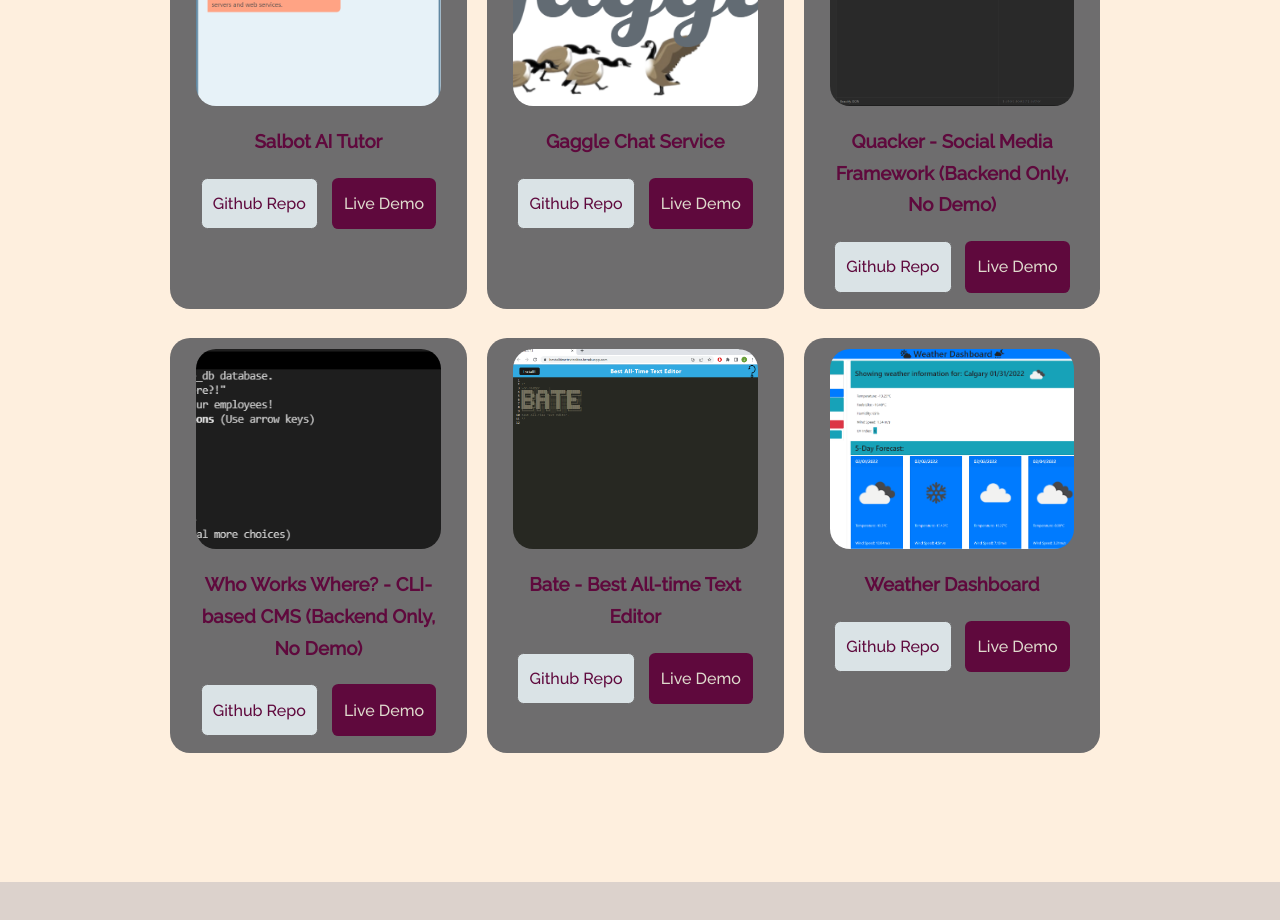
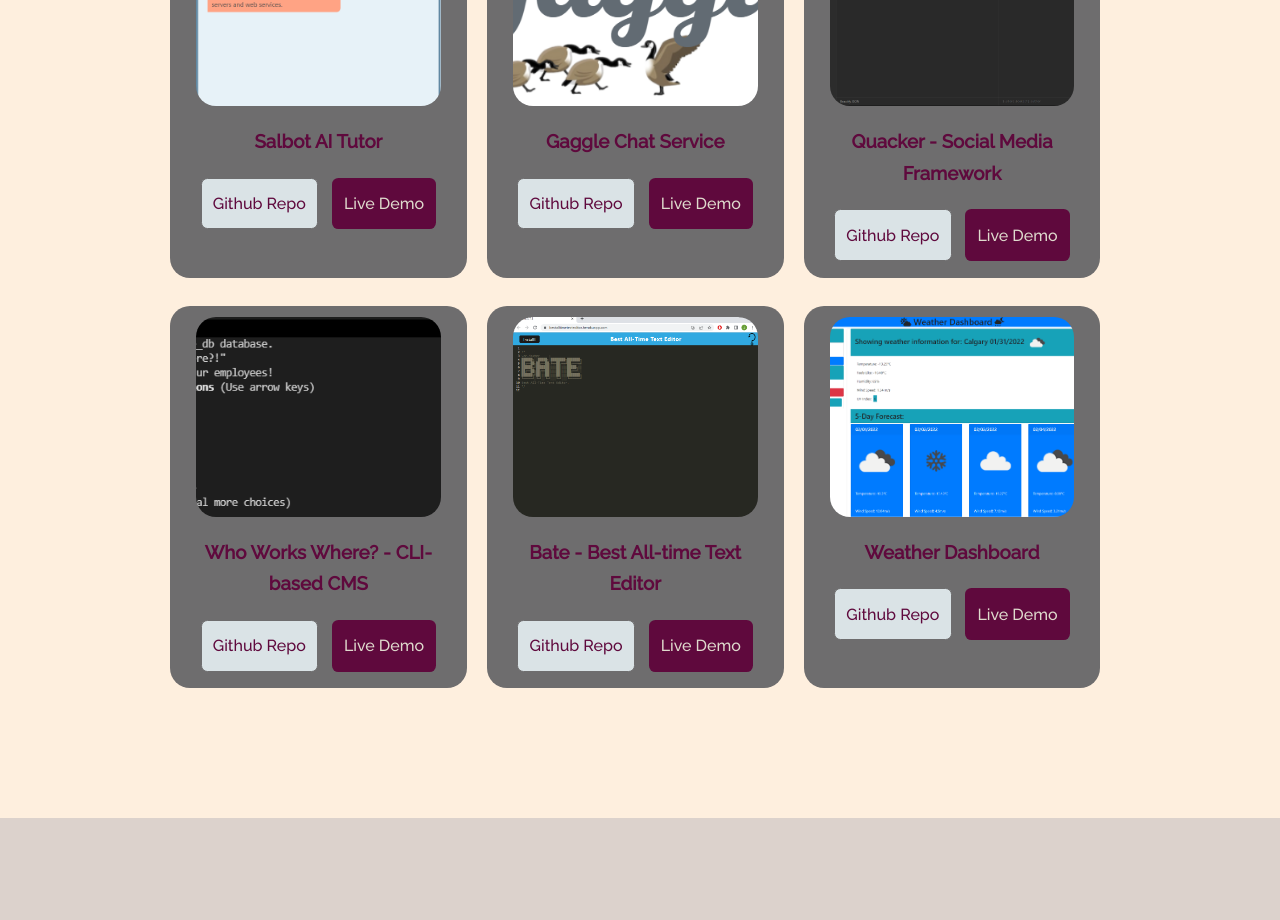
Before and after one commit to jollypong/Portfolio-React, a React (Create React App) app: page / in a window 1280 px wide. Shown: the part 2980-3900 px from the top of the page. Built offline with nearby package versions, Linux system fonts and the light colour scheme.

Commit message:
attempting to fix demo's

```diff
--- a/src/component/projects/Projects.jsx
+++ b/src/component/projects/Projects.jsx
@@ -20,19 +20,21 @@ const data = [
     image: Project2,
     title: "Gaggle Chat Service",
     github: "https://github.com/jollypong/Gaggle",
-    demo: "https://gagglechat2.herokuapp.com/",
+    demo: "https://gagglechat.herokuapp.com/",
   },
   {
     id: 3,
     image: Project3,
-    title: "Quacker - Social Media Framework (Backend Only, No Demo)",
-    github: "https://www.youtube.com/watch?v=bOc05Kgt0r0&ab_channel=JollyPong",
+    title: "Quacker - Social Media Framework",
+    github: "https://github.com/jollypong/Quacker",
+    demo: "https://www.youtube.com/watch?v=bOc05Kgt0r0&ab_channel=JollyPong",
   },
   {
     id: 4,
     image: Project4,
-    title: "Who Works Where? - CLI-based CMS (Backend Only, No Demo)",
-    github: "https://www.youtube.com/watch?v=aZnX8XBRYnQ&ab_channel=JollyPong",
+    title: "Who Works Where? - CLI-based CMS",
+    github: "https://github.com/jollypong/Who-Works-Where",
+    demo:"https://www.youtube.com/watch?v=aZnX8XBRYnQ&ab_channel=JollyPong",
   },
   {
     id: 5,
```
